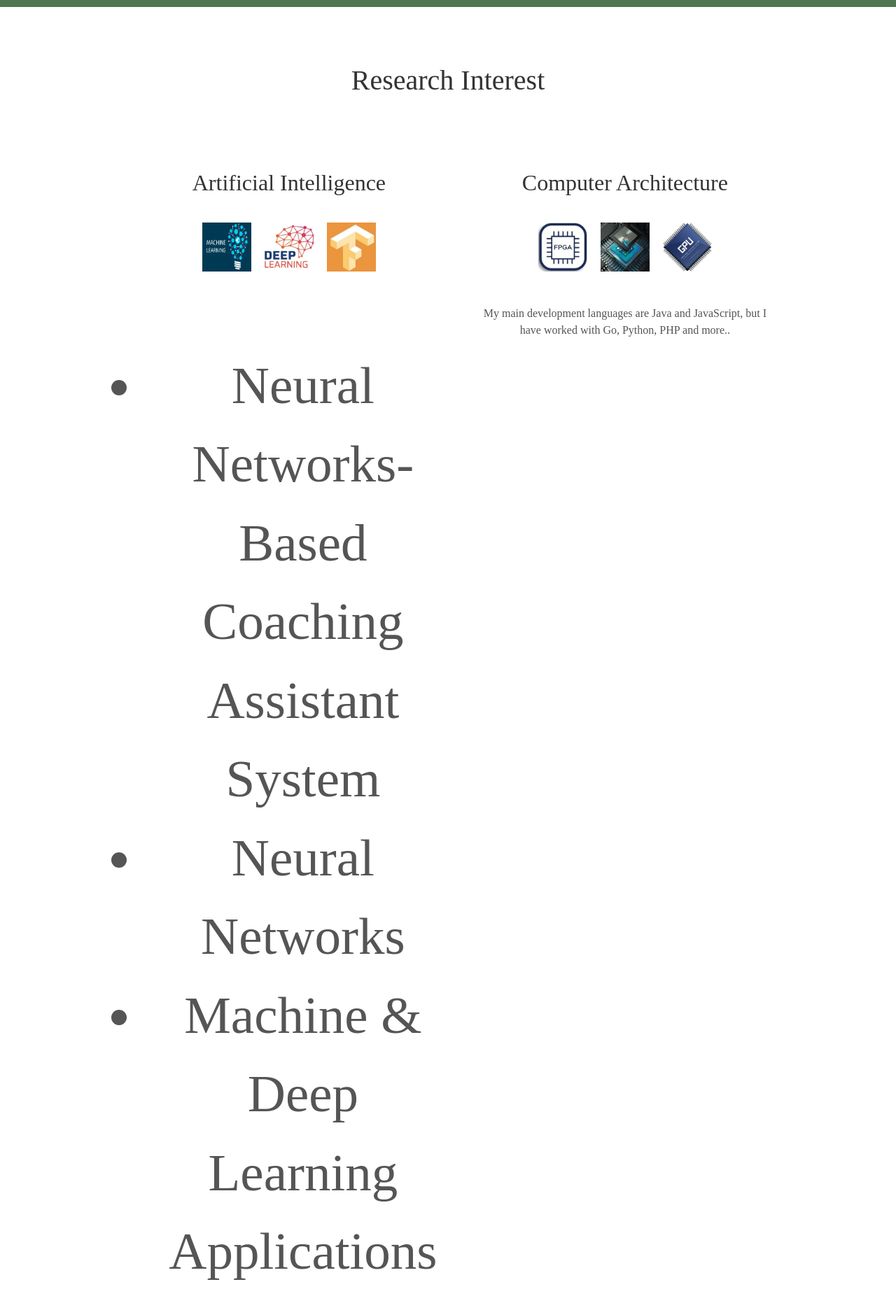
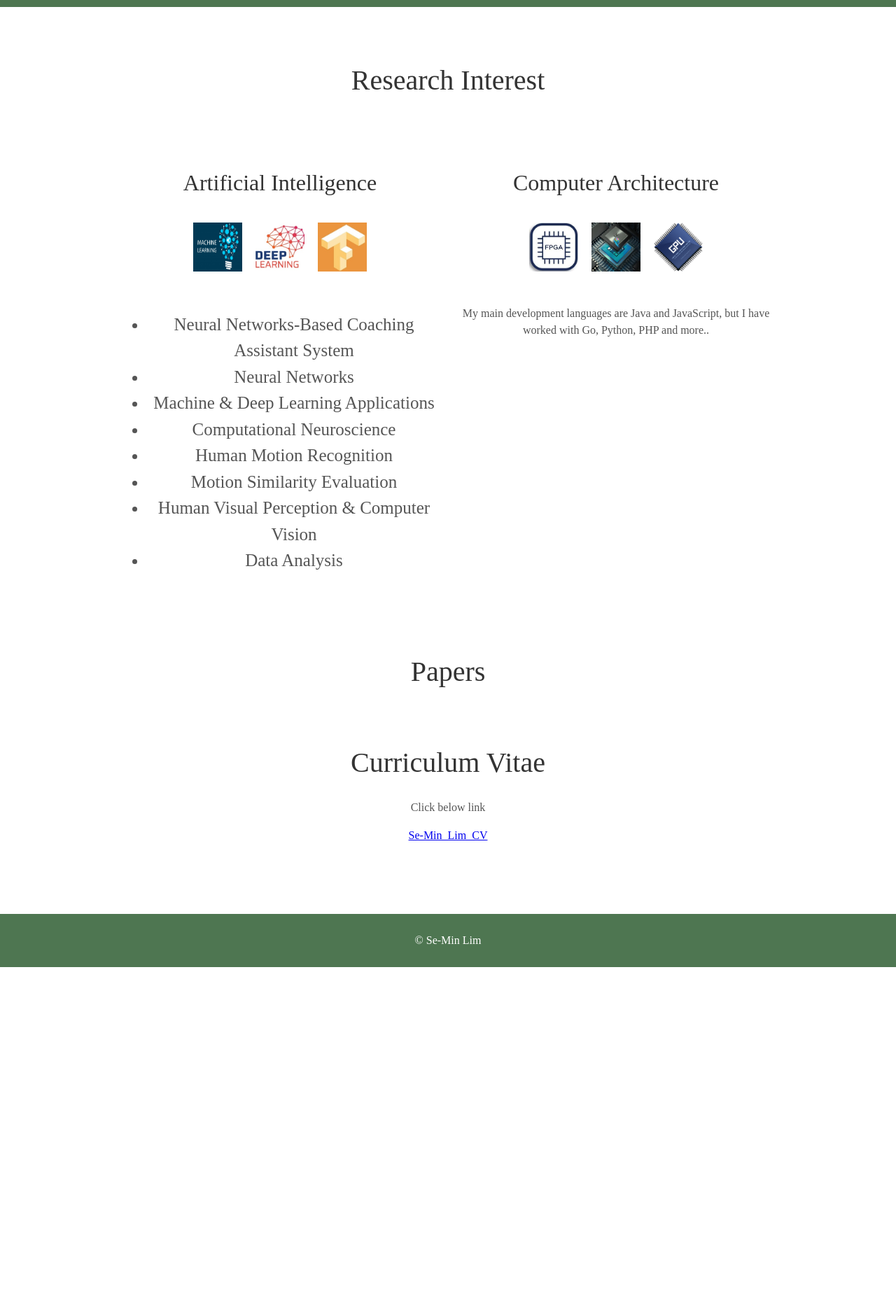
Before and after one commit to SeMinLim/SeMinLim.github.io, a Jekyll site: the page built from index.html, in a window 1280 px wide. Shown: the part 890-2762 px from the top of the page at 70% size. Built offline with Jekyll 4.4.1, drawn with Linux system fonts in a browser that asks for light colours; some web fonts are replaced; after the commit the page ends 2272 px from its top, so only the background shows below that.

Commit message:
Update about.html

```diff
--- a/_includes/about.html
+++ b/_includes/about.html
@@ -7,7 +7,7 @@
       <img width="70" height="70" src="/assets/MachineLearning.png"/>
       <img width="70" height="70" src="/assets/DeepLearning.jpg"/>
       <img width="70" height="70" src="/assets/Tensorflow.jpeg"/>
-    <ul>
+    <ul style="font-size:25px;">
       <li>Neural Networks-Based Coaching Assistant System</li>
       <li>Neural Networks</li>
       <li>Machine & Deep Learning Applications</li>
```
